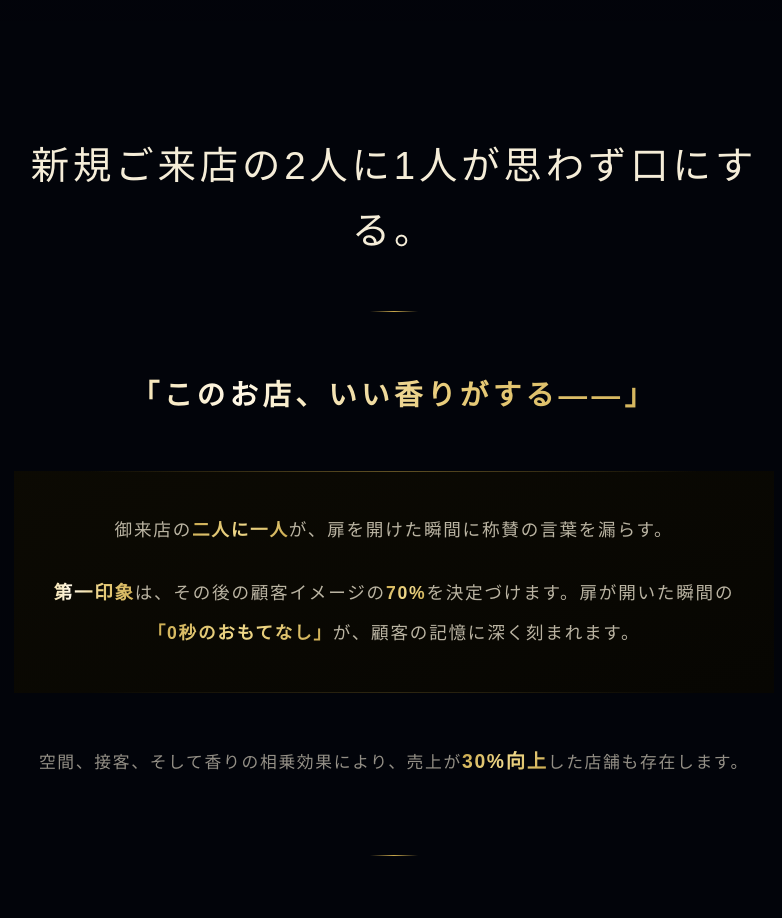
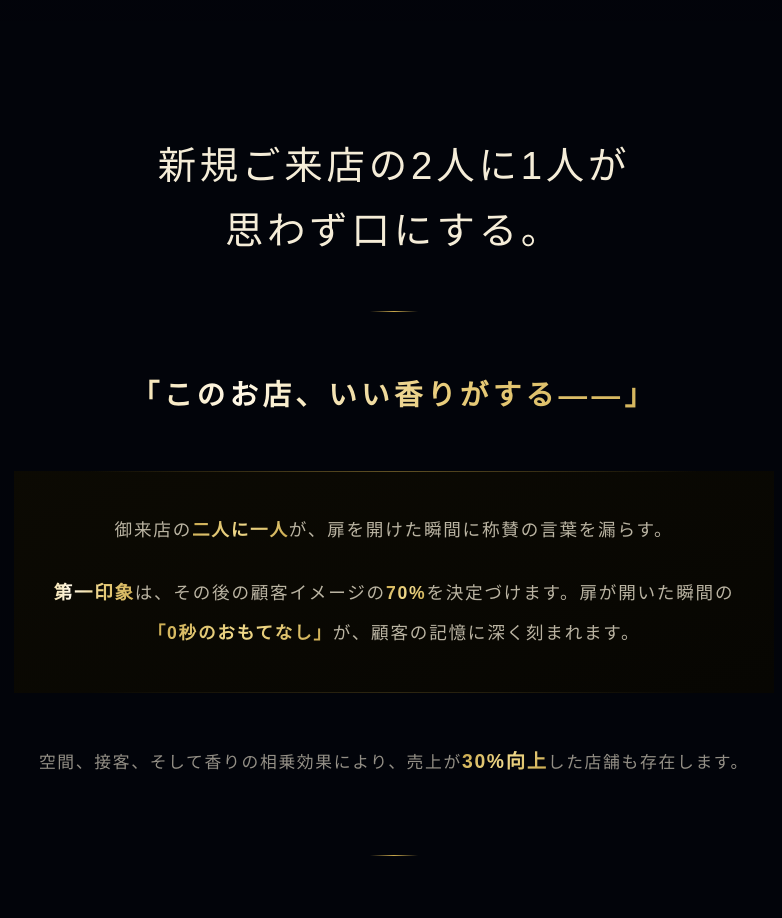
Before and after one commit to g360win-dot/my-premium-site, a Next.js app: page / in a window 1280 px wide. Shown: the part 3620-4538 px from the top of the page, without its empty margins (246-1028 px from the left). Built offline with nearby package versions, Linux system fonts and the light colour scheme.

Commit message:
update text formatting for new customer message in homepage

```diff
--- a/app/page.tsx
+++ b/app/page.tsx
@@ -590,7 +590,8 @@ export default function Home() {
               marginBottom: "3rem",
             }}
           >
-            新規ご来店の2人に1人が思わず口にする。
+            新規ご来店の2人に1人が
+            <span style={{ whiteSpace: "nowrap" }}>思わず口にする。</span>
           </h2>
 
           <div className="gold-divider" style={{ width: "48px", margin: "0 auto 3.5rem" }} />
```
